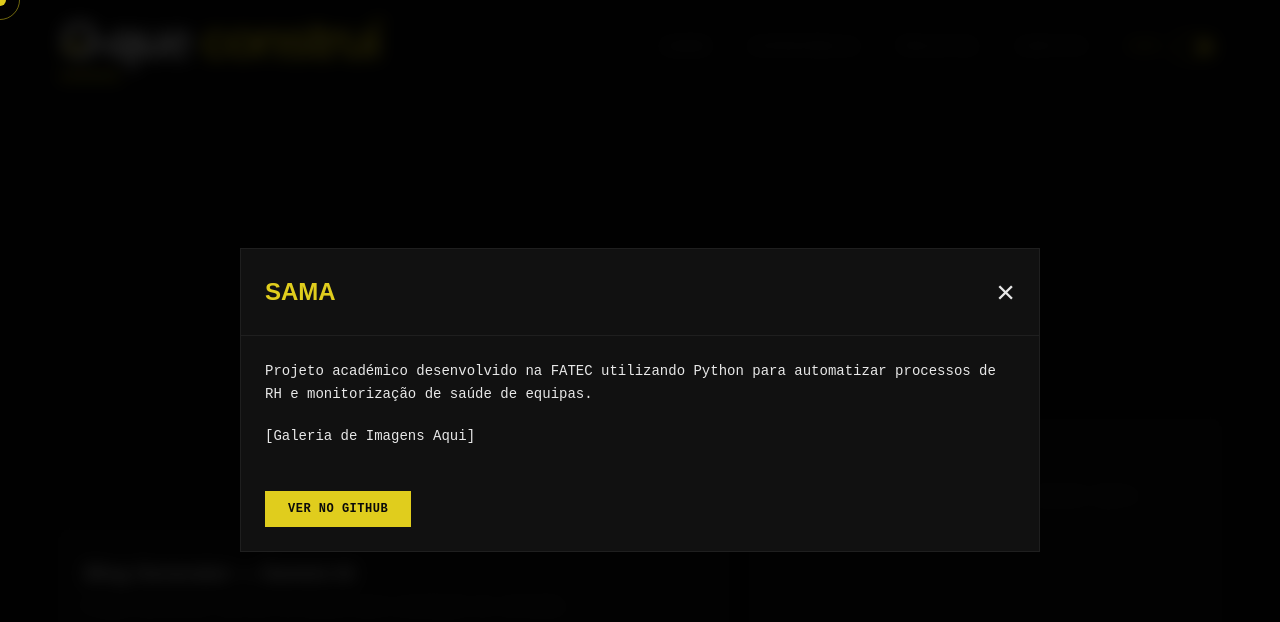
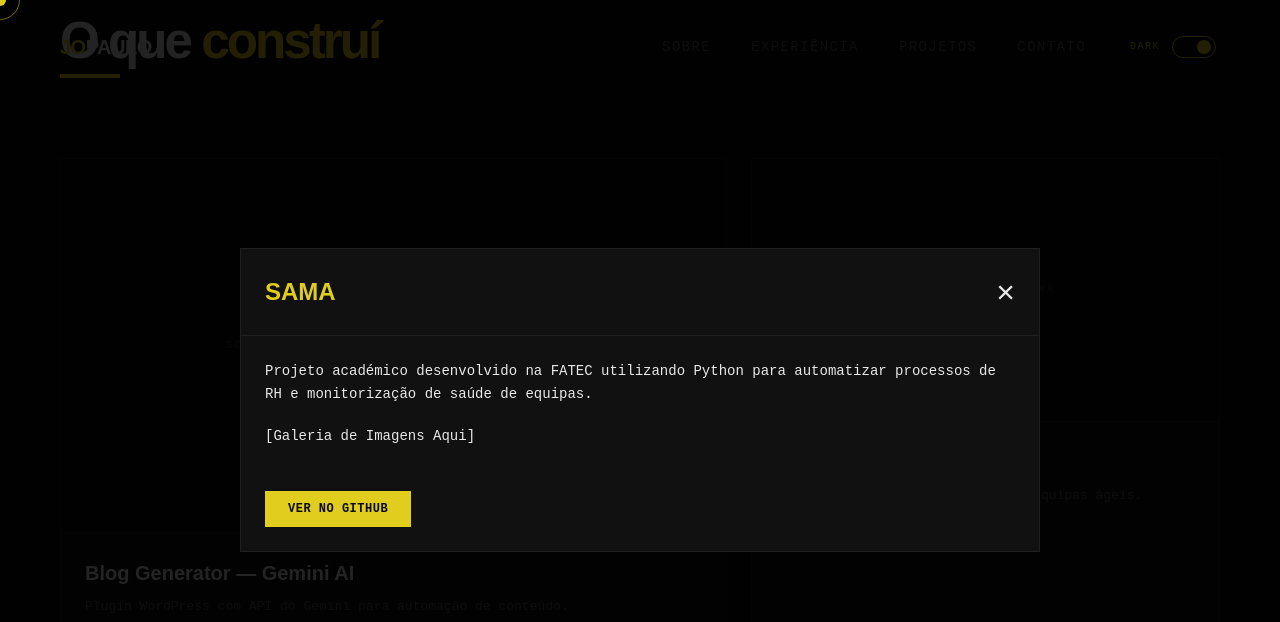
Before and after one commit to jopaul0/jopaul0.github.io, a React (Vite) app: page / in a window 1280 px wide. Both pictures are taken after a click on the element 985 px from the left and 3023 px from the top of the page. Shown: the part 2623-3245 px from the top of the page. Built offline with nearby package versions, Linux system fonts and the light colour scheme.

Commit message:
fix: remove blur from modal style because lag

```diff
--- a/src/components/Modal/Modal.module.scss
+++ b/src/components/Modal/Modal.module.scss
@@ -2,7 +2,6 @@
   position: fixed;
   inset: 0;
   background: rgba(0, 0, 0, 0.85);
-  backdrop-filter: blur(8px);
   display: flex;
   align-items: center;
   justify-content: center;
```
